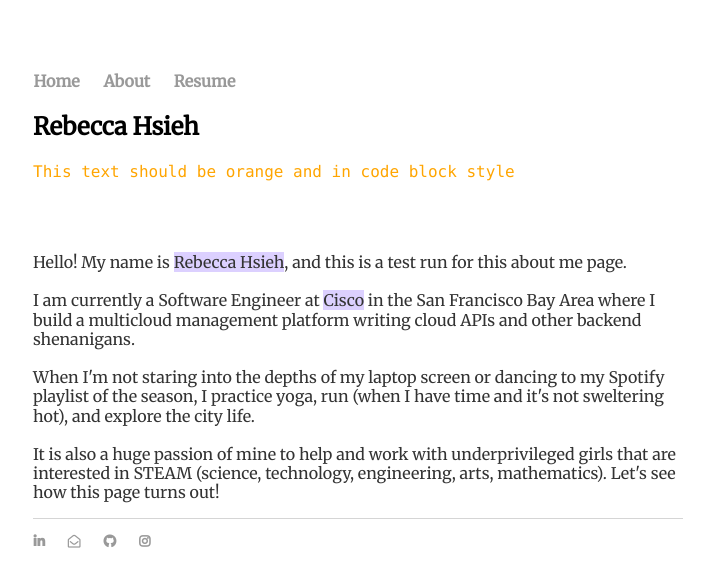
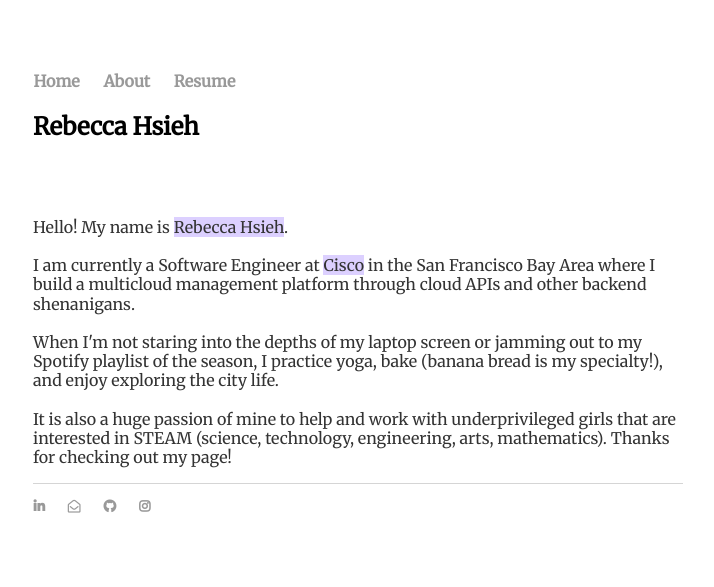
Before and after one commit to therealslimhsiehdy/therealslimhsiehdy.github.io, a Jekyll site: the page about/index.html, which Jekyll copies as it is, in a window 1280 px wide. Shown: the top 587 px of the page, without its empty margins (282-996 px from the left). Built offline with Jekyll 4.4.1, drawn with Linux system fonts in a browser that asks for light colours; nearby versions of some CDN libraries.

Commit message:
Fix wording and final edits

```diff
--- a/about/index.html
+++ b/about/index.html
@@ -19,21 +19,20 @@
 		<div class="container">
     		<div class="blurb">
         		<h2>Rebecca Hsieh</h2>
-        		<p class="cb"><font color="orange">This text should be orange and in code block style</font></p>
         		<br>
         		<br>
-				<p>Hello! My name is <span style="background-color: #DCD0FF">Rebecca Hsieh</span>, and this is a test run for this about me page.
+				<p>Hello! My name is <span style="background-color: #DCD0FF">Rebecca Hsieh</span>.
 				<br>
 				<br>
-				I am currently a Software Engineer at <span style="background-color: #DCD0FF">Cisco</span> in the San Francisco Bay Area where I build a multicloud management platform writing cloud APIs and other backend shenanigans.
+				I am currently a Software Engineer at <span style="background-color: #DCD0FF">Cisco</span> in the San Francisco Bay Area where I build a multicloud management platform through cloud APIs and other backend shenanigans.
 				<br>
 				<br>
-				When I'm not staring into the depths of my laptop screen or dancing to my Spotify playlist of the season, I practice yoga, run (when I have time and it's not sweltering hot), and explore the city life.
+				When I'm not staring into the depths of my laptop screen or jamming out to my Spotify playlist of the season, I practice yoga, bake (banana bread is my specialty!), and enjoy exploring the city life.
 				<br>
 				<br>
 				It is also a huge passion of mine to help and work with underprivileged girls that are interested in STEAM (science, technology, engineering, arts, mathematics).
 
-				Let's see how this page turns out!</p>
+				Thanks for checking out my page!</p>
     		</div><!-- /.blurb -->
 		</div><!-- /.container -->
 		<footer>
--- a/resume/index.html
+++ b/resume/index.html
@@ -19,7 +19,6 @@
 		<div class="container">
     		<div class="blurb">
         		<h2>Rebecca Hsieh</h2>
-				<p>Page is under construction</p>
     		</div><!-- /.blurb -->
 		</div><!-- /.container -->
 		<footer>
```
Also changed, not shown: _layouts/default.html (+2 -9 lines).
